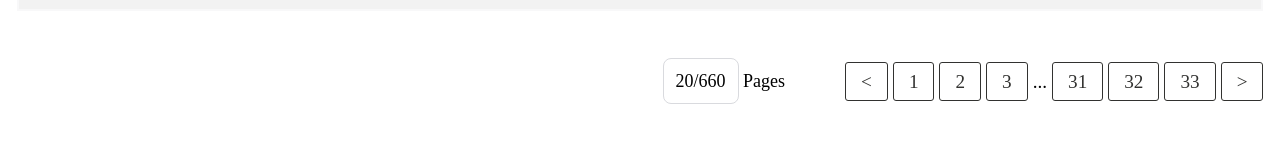
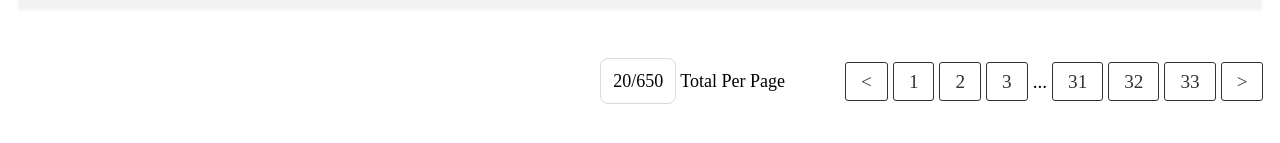
Before and after one commit to Emmanuel-Ezekiel/ki-vesd-test, a React (Create React App) app: page / in a window 1280 px wide. Shown: the part 1278-1421 px from the top of the page. Built offline with nearby package versions, Linux system fonts and the light colour scheme.

Commit message:
worked on the table

```diff
--- a/src/components/Table/table.jsx
+++ b/src/components/Table/table.jsx
@@ -49,7 +49,7 @@ const Table = ({
       </table>
 
       <div className="footer">
-        <p><span> {endOffset}/660</span> Pages</p>
+        <p><span> {endOffset}/650</span> Total Per Page</p>
         <ReactPaginate
           breakLabel="..."
           nextLabel=">"
```
